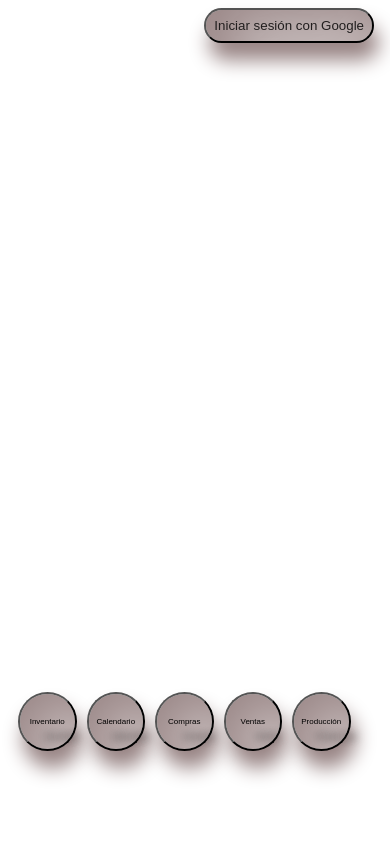
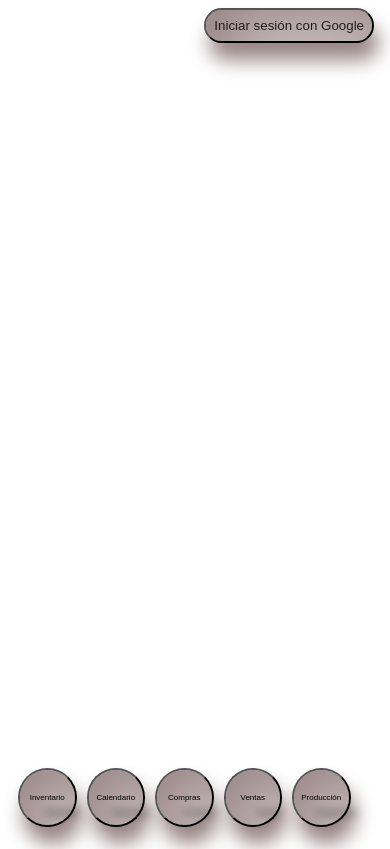
Before and after one commit to ManzCoder-js/megabillaresSCP, a Next.js app: page /Dashboard in a window 390 px wide. Built offline with nearby package versions, Linux system fonts and the light colour scheme; no server answers.

Commit message:
modificados:     src/app/estilos/Dashboard.module.css 	modificados:     src/app/estilos/Inventario.module.css 	modificados:     src/app/estilos/NavLogin.module.css 	modificados:     src/app/globals.css

```diff
--- a/src/app/estilos/Dashboard.module.css
+++ b/src/app/estilos/Dashboard.module.css
@@ -19,7 +19,6 @@
 
     @media (max-width: 768px) {
     .main {
-    display: flex;
     flex-direction: column-reverse;
     position: relative;
     width: 100%;
@@ -30,7 +29,7 @@
     display: flex;
     justify-content: center;
     align-items: center;
-    height: 85%;
+    height: 100%;
     width: 100%;
     padding: 0.2rem;
     }
--- a/src/app/estilos/Inventario.module.css
+++ b/src/app/estilos/Inventario.module.css
@@ -89,8 +89,8 @@ height: 80%;
 }
 
 .ContenedorInv {
-height: 400px;
-width: 100vw;
+height: 20%;
+width: 100%;
 display: flex;
 flex-direction: column-reverse;
 overflow-y: scroll;
--- a/src/app/estilos/NavLogin.module.css
+++ b/src/app/estilos/NavLogin.module.css
@@ -1,5 +1,6 @@
 .navLogin{
   width: 100%;
+  height: 9%;
   display: flex;
   margin: .3rem;
   justify-content: center;
--- a/src/app/globals.css
+++ b/src/app/globals.css
@@ -1,7 +1,6 @@
 html, body {
-  width: 99%;
+  width: 100%;
   height: 100%;
-  margin: 0%;
-  padding: 0%;
+  margin: 0;
 
 }
```
